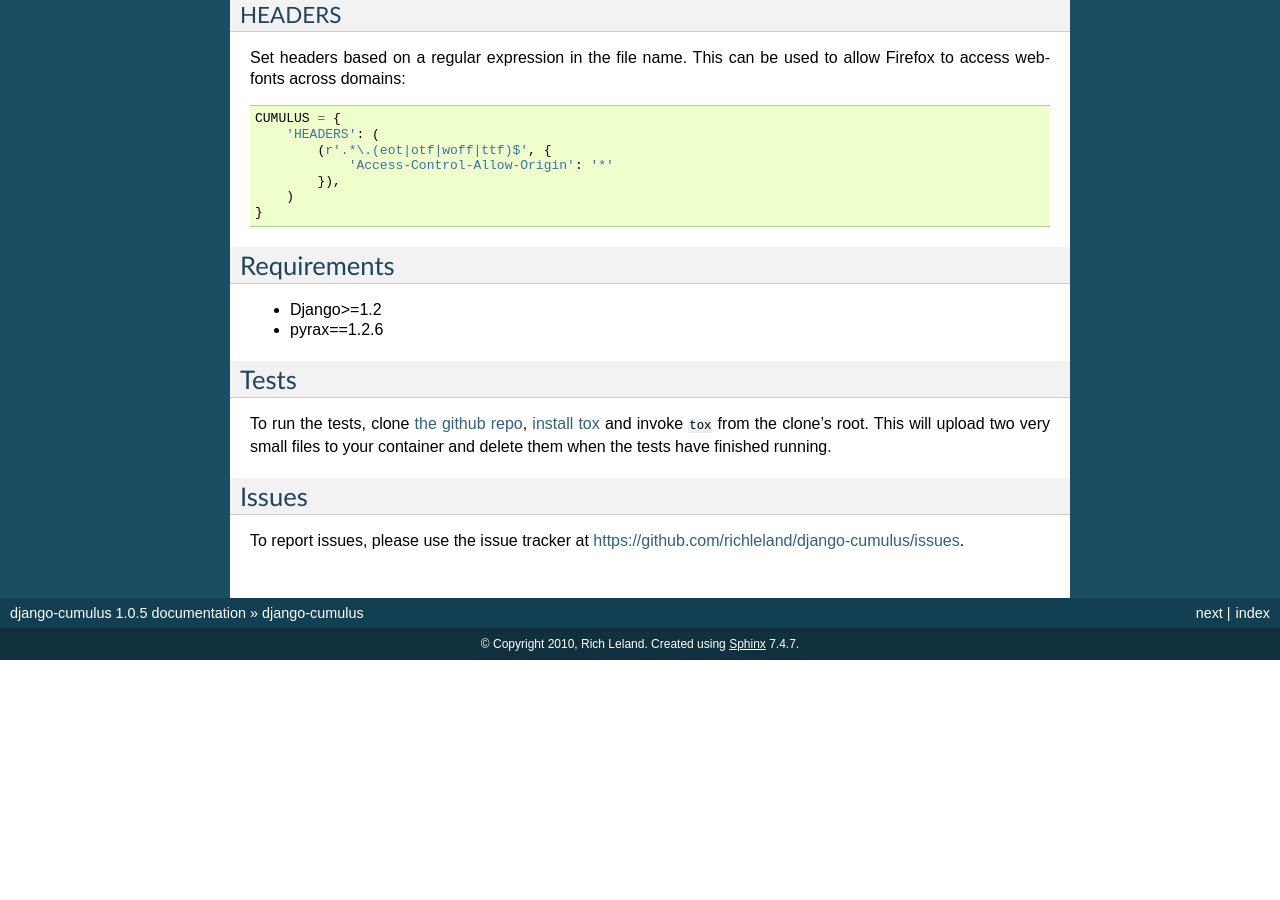
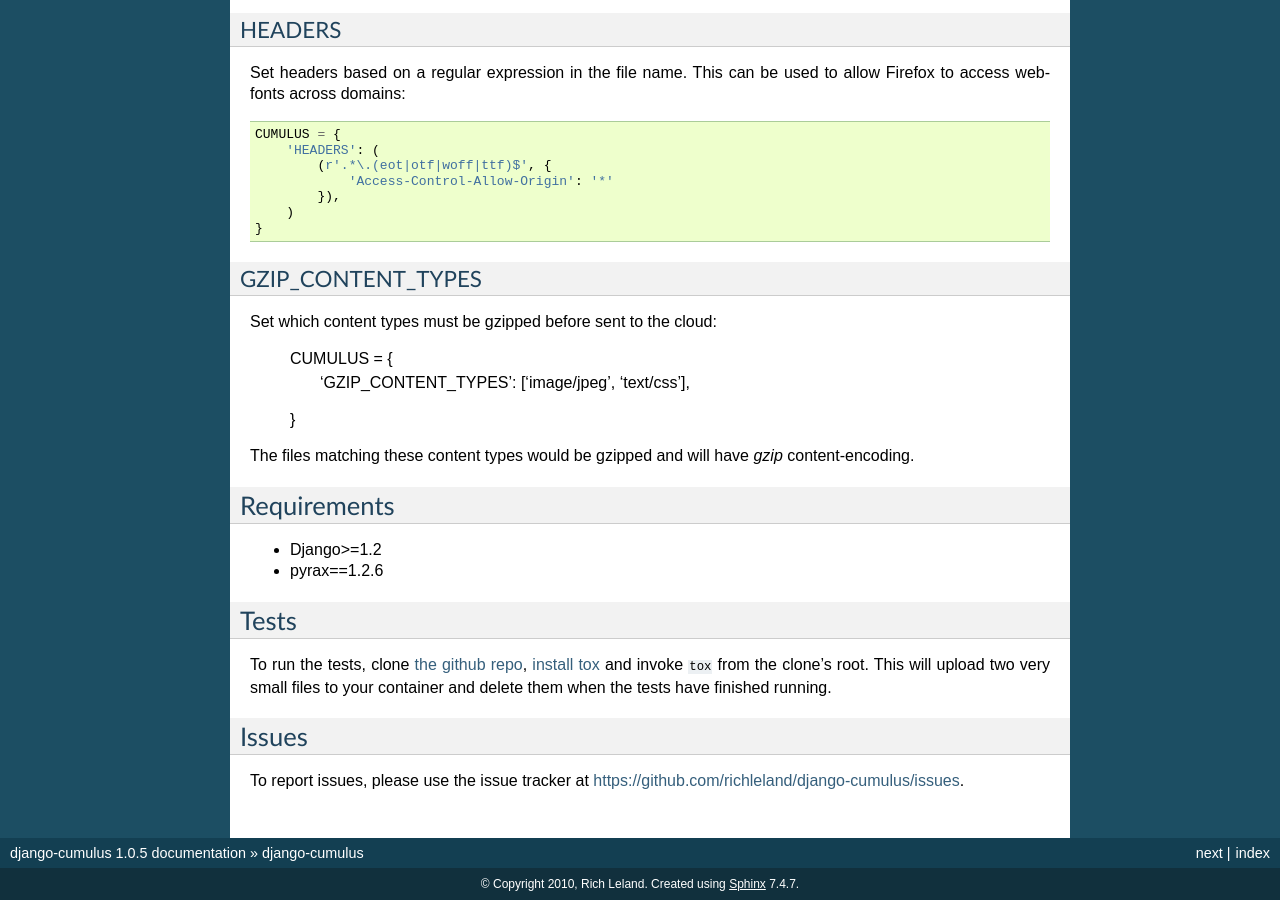
Before and after one commit to django-cumulus/django-cumulus, a Sphinx documentation site: the page built from docs/index.rst, in a window 1280 px wide and 900 px high, scrolled down 4996 px. Built offline with Sphinx 7.4.7, drawn with Linux system fonts in a browser that asks for light colours; before the commit the page ends 5656 px from its top, so only the background shows below that; some of the changed text lies outside the part shown.

Commit message:
Add notes about gzip content types in docs.

```diff
--- a/docs/index.rst
+++ b/docs/index.rst
@@ -202,7 +202,8 @@
         'USE_SSL': False,
         'USERNAME': None,
         'STATIC_CONTAINER': None,
-        'FILTER_LIST': []
+        'FILTER_LIST': [],
+        'GZIP_CONTENT_TYPES': []
     }
 
 API_KEY
@@ -294,6 +295,17 @@
        )
    }
 
+GZIP_CONTENT_TYPES
+------------------
+
+Set which content types must be gzipped before sent to the cloud:
+
+    CUMULUS = {
+        'GZIP_CONTENT_TYPES': ['image/jpeg', 'text/css'],
+    }
+
+The files matching these content types would be gzipped and will have *gzip* content-encoding.
+
 Requirements
 ************
 
```
